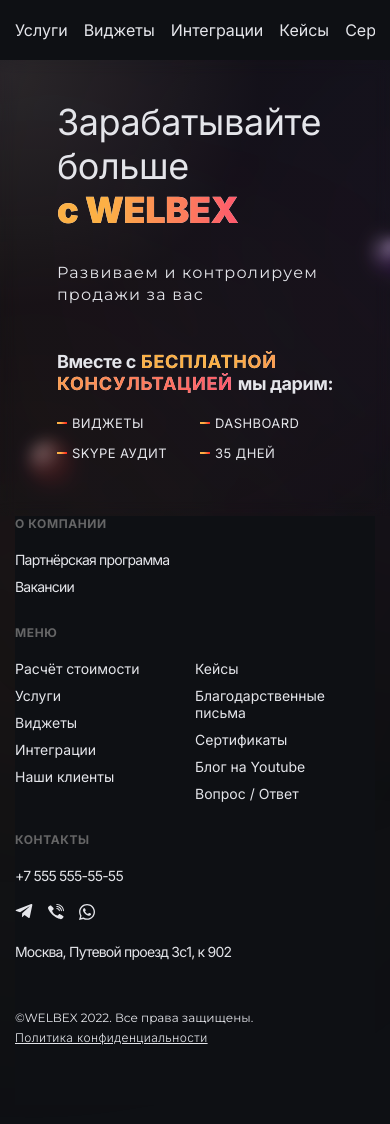
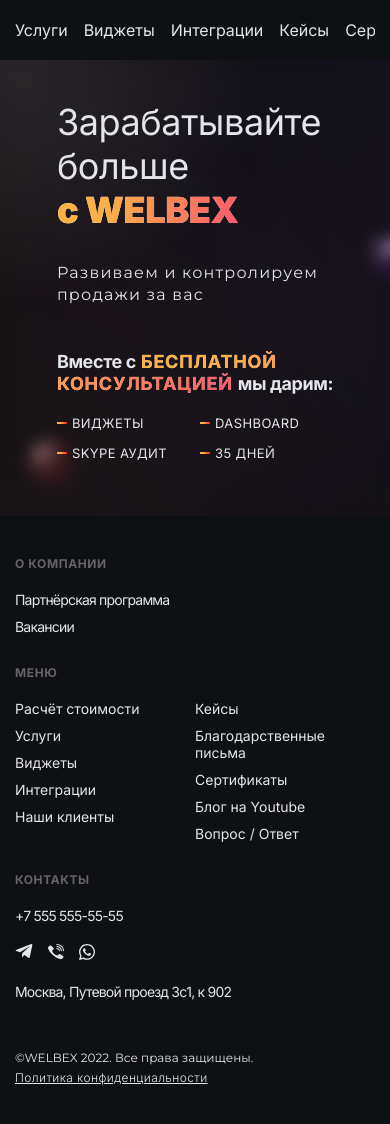
Before and after one commit to a-klimovich/welbex, a React (Vite) app: page / in a window 390 px wide. Shown: the top 1124 px of the page. Built offline with nearby package versions, Linux system fonts and the light colour scheme.

Commit message:
change: container place

```diff
--- a/src/App.jsx
+++ b/src/App.jsx
@@ -5,17 +5,17 @@
 import './scss/index.scss'
 
 const App = () => (
-  <Container>
   <div className="App">
     <Header />
 
     <main>
+      <Container>
         <MainContent />
+      </Container>
     </main>
 
     <Footer />
   </div>
-  </Container>
 )
 
 export default App
--- a/src/components/Footer/index.jsx
+++ b/src/components/Footer/index.jsx
@@ -1,5 +1,6 @@
 import Typography from '../Typography';
 import Social from '../Social';
+import Container from '../Container';
 import { PhoneLink } from '../shared/PhoneLink'
 import styles from './styles.module.scss';
 
@@ -7,6 +8,7 @@
 
 const Footer = () => (
   <div className={styles.footer}>
+    <Container>
       <div className={styles.top}>
         <div className={`${styles.column} ${styles.about}`}>
           <Title size={5} weight={700} className={styles.title}>
@@ -51,10 +53,12 @@
           </ul>
         </div>
       </div>
+
       <div className={styles.bottom}>
         <Text>©WELBEX 2022. Все права защищены.</Text>
         <a href="#">Политика конфиденциальности</a>
       </div>
+    </Container>
   </div>
 );
 
--- a/src/components/Footer/styles.module.scss
+++ b/src/components/Footer/styles.module.scss
@@ -2,11 +2,9 @@
 $gap-default: 10px;
 
 .footer {
-  display: flex;
-  flex-direction: column;
-
   @media screen and (max-width: 768px) {
     background-color: var(--black);
+    padding-top: 40px;
   }
 
   .top {
--- a/src/components/Header/index.jsx
+++ b/src/components/Header/index.jsx
@@ -1,11 +1,13 @@
 import Social from '../Social'
 import ScrollableArea from '../ScrollableArea'
+import Container from '../Container'
 import { PhoneLink } from '../shared/PhoneLink'
 import { ReactComponent as LogoIcon } from '../../assets/svg/logo_icon.svg'
 import { ReactComponent as LogoText } from '../../assets/svg/logo_text.svg'
 import styles from './styles.module.scss'
 
 const Header = () => (
+  <Container>
     <header className={styles.header}>
       <div className={styles.logoWrapper}>
         <LogoIcon className={styles.logoIcon}/>
@@ -31,6 +33,7 @@
         <Social />
       </div>
     </header>
+  </Container>
 )
 
 export default Header
```
Lines whose indentation alone changed are shown as unchanged.
